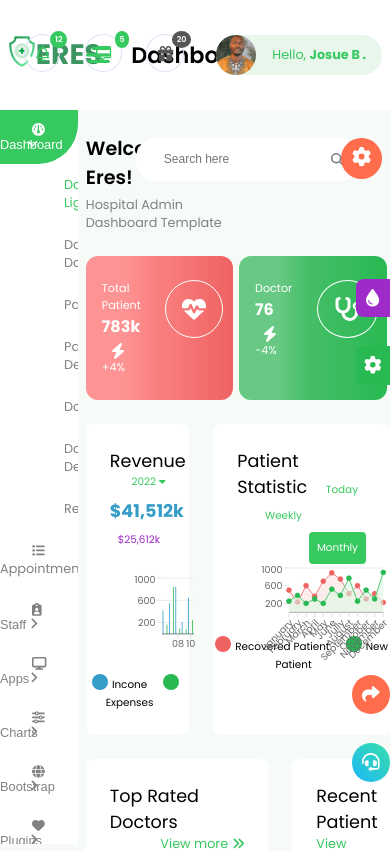
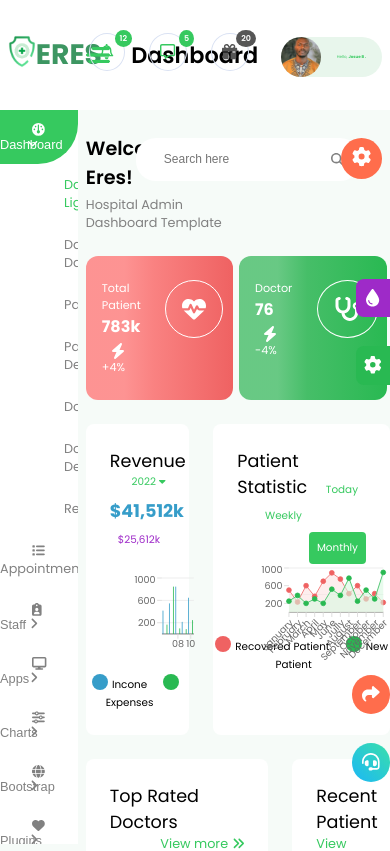
Before and after one commit to key-joshua/hospital-dashboard-continous-integration, a React (Create React App) app: page / in a window 390 px wide. Shown: the top 851 px of the page. Built offline with nearby package versions, Linux system fonts and the light colour scheme.

Commit message:
working on responsive

```diff
--- a/src/assets/styles/Navbar.scss
+++ b/src/assets/styles/Navbar.scss
@@ -111,3 +111,10 @@
 		}
 	}
 }
+
+
+@media(max-width: 900px) {
+.navbar-container {
+	font-size: 05px;
+}
+}
```
